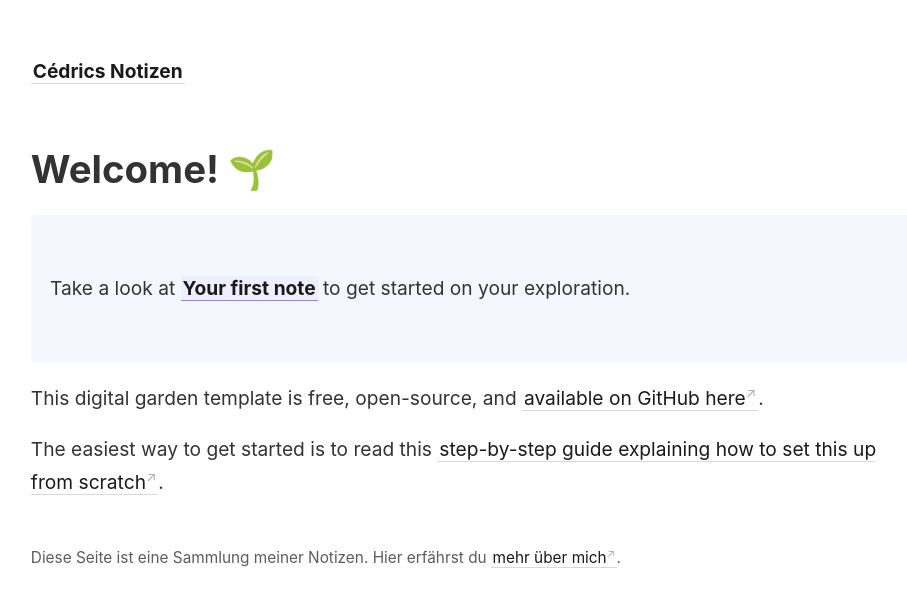
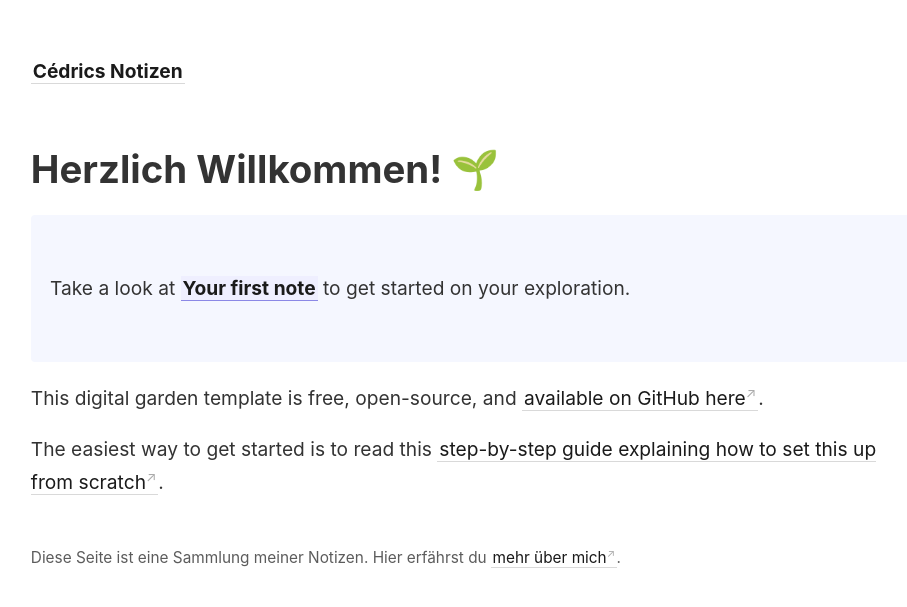
Before and after one commit to cedhue/notizen, a Jekyll site: the page built from _pages/index.md, in a window 1280 px wide. Shown: the top 607 px of the page, without its empty margins (46-953 px from the left). Built offline with Jekyll 4.4.1, drawn with Linux system fonts in a browser that asks for light colours.

Commit message:
Update index.md

```diff
--- a/_pages/index.md
+++ b/_pages/index.md
@@ -5,7 +5,7 @@ id: home
 permalink: /
 ---
 
-# Welcome! 🌱
+# Herzlich Willkommen! 🌱
 
 <p style="padding: 3em 1em; background: #f5f7ff; border-radius: 4px;">
   Take a look at <span style="font-weight: bold">[[Your first note]]</span> to get started on your exploration.
```
